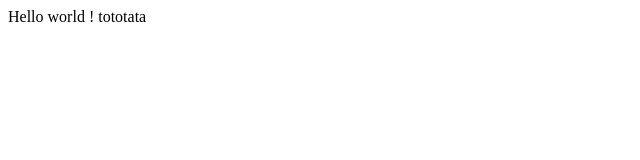
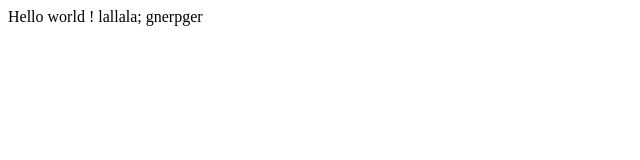
Before and after one commit to KDemeul/demo-git, a plain HTML site: page index.html in a window 1280 px wide. Shown: the full height of the page, 0-640 px from the left. Drawn offline with Linux system fonts and the light colour scheme.

Commit message:
Update index.html

```diff
--- a/index.html
+++ b/index.html
@@ -1,5 +1,6 @@
 <html>
 	<body>
-		Hello world ! tototata
+		Hello world !
+		lallala; gnerpger
 	</body>
 </html>
```
